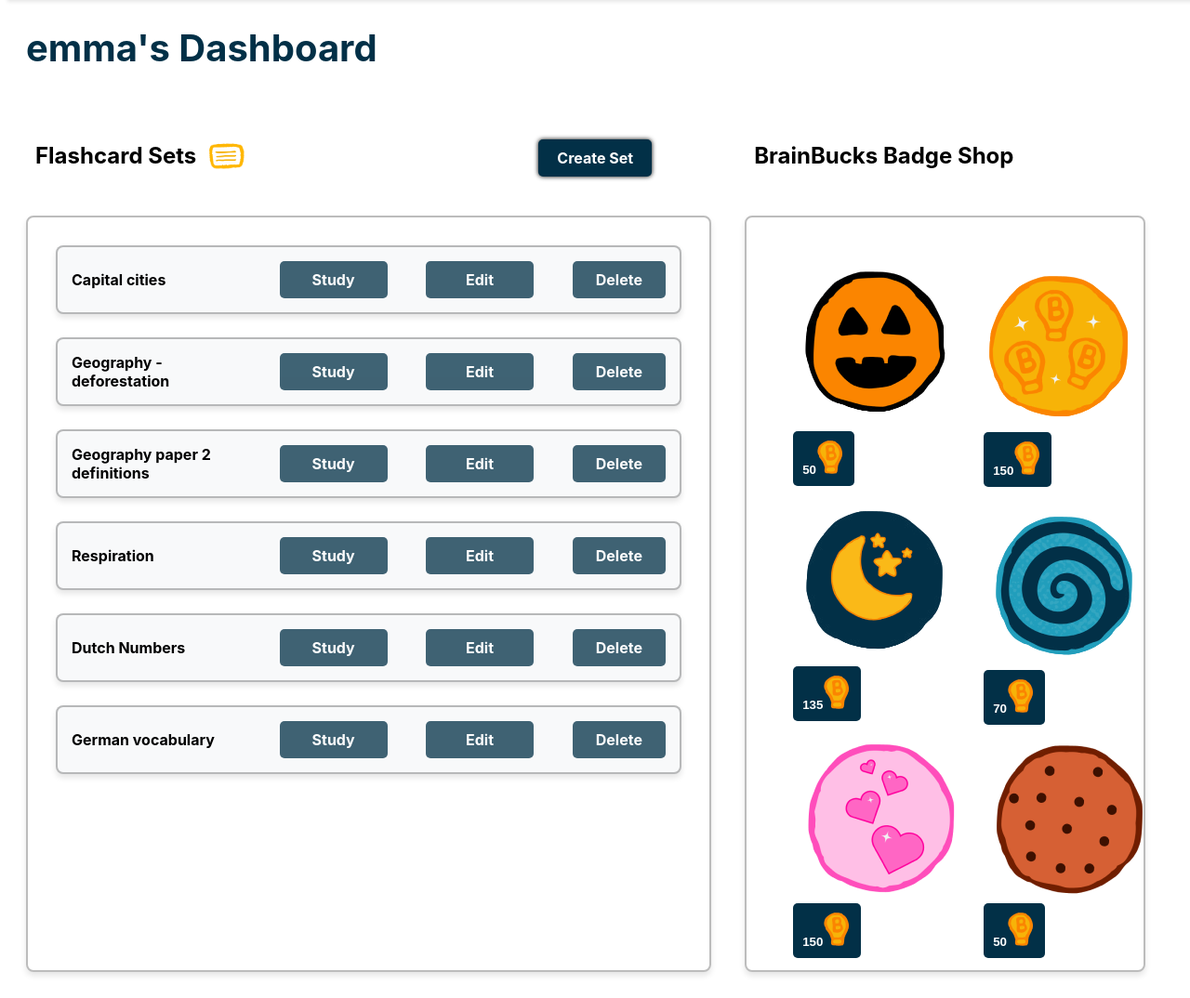
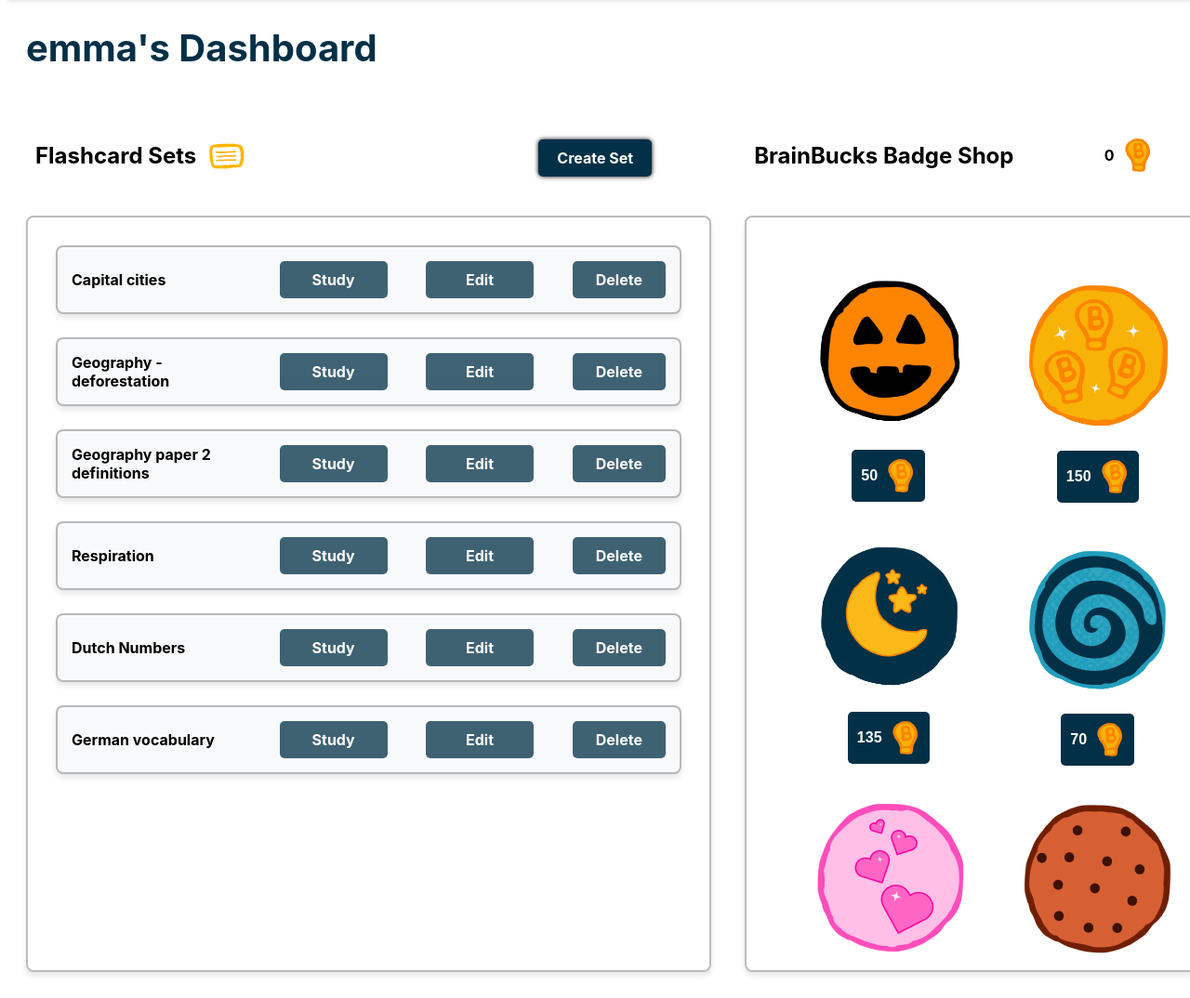
Before and after one commit to EmmaChantrey/flashcards, a Django app: page /dashboard/ in a window 1280 px wide. Shown: the part 103-1177 px from the top of the page at 93% size. Run offline with Django 4.2, Linux system fonts and the light colour scheme; a user stored in the database is signed in; data comes from the database, SQL or seed files in the repository; both versions use the stored data as it was after the commit.

Commit message:
new badges added and improved styling, commenting on views.py

```diff
--- a/cards/templates/cards/dashboard.html
+++ b/cards/templates/cards/dashboard.html
@@ -55,6 +55,7 @@
     <div class="badge-shop">
         <div class="header">
             <h2>BrainBucks Badge Shop</h2>
+            <div class="brainbucks">{{ brainbucks }}<img src="{% static 'images/brainbuck.png' %}" alt="BrainBucks" class="brainbuck-img"></div>
         </div>
         <div class="scrollbox">
             <div class="study-grid">
@@ -72,7 +73,7 @@
                         <div class="badge-buttons">
                             <form action="" method="post" class="purchase-badge-form">
                                 {% csrf_token %}
-                                <button type="submit">{{ badge.price }}<img src="{% static 'images/brainbuck.png' %}" alt="BrainBucks"></button>
+                                <button type="submit" class="brainbucks">{{ badge.price }}<img src="{% static 'images/brainbuck.png' %}" alt="BrainBucks"></button>
                             </form>
                         </div>
                     </div>
--- a/cards/views.py
+++ b/cards/views.py
@@ -88,6 +88,7 @@ def dashboard(request):
     return render(request, 'cards/dashboard.html', {
         'flashcard_sets': flashcard_sets,
         'username': request.user.username,
+        'brainbucks': request.user.profile.brainbucks,
         'badges': badges,
     })
 
@@ -273,14 +274,14 @@ def evaluate_and_update_flashcard(request, flashcard, flashcard_set, user_answer
         print("Incorrect")
         performance_level = 1
 
-    # Update flashcard's ease factor, interval, and last reviewed date
+    # update flashcard's ease factor, interval, and last reviewed date
     flashcard.ease_factor = ease_factor_calculation(flashcard.ease_factor, performance_level)
     print(f"New ease factor for the flashcard '{flashcard.term}' is: {flashcard.ease_factor:.2f}")
     flashcard.interval = max(flashcard.interval * flashcard.ease_factor, 86400)  # Ensure at least one day
     flashcard.last_reviewed = now()
     flashcard.save()
 
-    # Update flashcard set's baseline
+    # update flashcard set's baseline time
     new_baseline = (flashcard_set.baseline + elapsed_time) / 2
     flashcard_set.baseline = new_baseline
     flashcard_set.save()
@@ -290,12 +291,13 @@ def evaluate_and_update_flashcard(request, flashcard, flashcard_set, user_answer
 
 def create_blank_definition(definition):
     words = definition.split()
-    # Randomly select a word or small phrase
+
+    # randomly select a word or small phrase
     start_index = random.randint(0, len(words) - 1)
-    end_index = min(start_index + random.randint(1, 2), len(words))  # 1-2 word phrases
+    end_index = min(start_index + random.randint(1, 2), len(words))
     blanked_phrase = " ".join(words[start_index:end_index])
 
-    # Replace the phrase with an HTML input field
+    # replace the phrase with an HTML input field
     words[start_index:end_index] = [f'<input type="text" class="blank" name="answer" placeholder="Fill the blank" required />']
     blanked_definition = " ".join(words)
 
@@ -305,11 +307,10 @@ def create_blank_definition(definition):
 def setup_fill_the_blanks(request, set_id):
     flashcard_set = get_object_or_404(FlashcardSet, id=set_id, user=request.user.profile)
 
-    # Generate a new lineup
     flashcards = list(flashcard_set.flashcards.all())
     new_lineup = get_lineup(flashcards, 10)
 
-    # Process each flashcard to create blanks in definitions
+    # process each flashcard to create blanks in definitions
     blanked_flashcards = []
     for card in new_lineup:
         blanked_definition, blanked_phrase = create_blank_definition(card.definition)
@@ -320,10 +321,12 @@ def setup_fill_the_blanks(request, set_id):
             'correct_answer': blanked_phrase,
         })
 
-    # Store the processed lineup and reset the index
+    # store the processed lineup and reset the index
     request.session['lineup'] = blanked_flashcards
     request.session['current_index'] = 0
     request.session['start_time'] = None
+
+    # keep track of correct and incorrect answers
     request.session['correct'] = 0
     request.session['incorrect'] = 0
 
@@ -339,11 +342,11 @@ def fill_the_blanks(request, set_id):
     if current_index >= len(lineup):
         return redirect('landing')
 
-    # Get current flashcard details
+    # get current flashcard details
     current_flashcard = lineup[current_index]
     progress_percentage = (current_index / len(lineup)) * 100
 
-    # Store the correct answer in the session for validation later
+    # store the correct answer in the session for validation later
     request.session['correct_answer'] = current_flashcard['correct_answer']
 
     return render(request, 'cards/fill_the_blanks.html', {
@@ -383,21 +386,21 @@ def fill_the_blanks_check(request, set_id):
 def setup_quiz(request, set_id):
     flashcard_set = get_object_or_404(FlashcardSet, id=set_id, user=request.user.profile)
 
-    # Generate a new lineup
+    # generate a new lineup
     flashcards = list(flashcard_set.flashcards.all())
     new_lineup = get_lineup(flashcards, 10)
 
-    # Process each flashcard to create multiple-choice options
+    # process each flashcard to create multiple-choice options
     multiple_choice_flashcards = []
     for card in new_lineup:
-        # Get the correct definition
+        # get the correct definition
         correct_definition = card.definition
 
-        # Get other flashcards' definitions as incorrect options
+        # get other flashcards' definitions as incorrect options
         other_cards = [f.definition for f in flashcards if f.id != card.id]
         incorrect_definitions = sample(other_cards, min(3, len(other_cards)))
 
-        # Combine correct and incorrect definitions and shuffle
+        # combine correct and incorrect definitions and shuffle
         all_options = incorrect_definitions + [correct_definition]
         shuffle(all_options)
 
@@ -408,10 +411,12 @@ def setup_quiz(request, set_id):
             'correct_answer': correct_definition,
         })
 
-    # Store the processed lineup and reset the index
+    # store the processed lineup and reset the index
     request.session['lineup'] = multiple_choice_flashcards
     request.session['current_index'] = 0
     request.session['start_time'] = None
+
+    # keep track of correct and incorrect answers
     request.session['correct'] = 0
     request.session['incorrect'] = 0
 
@@ -427,11 +432,11 @@ def quiz(request, set_id):
     if current_index >= len(lineup):
         return redirect('game_end', set_id=set_id)
 
-    # Get current flashcard details
+    # get current flashcard details
     current_flashcard = lineup[current_index]
     progress_percentage = (current_index / len(lineup)) * 100
 
-    # Store the correct answer in the session for validation later
+    # store the correct answer in the session for validation later
     request.session['correct_answer'] = current_flashcard['correct_answer']
 
     return render(request, 'cards/quiz.html', {
@@ -447,8 +452,8 @@ def quiz_check(request, set_id):
     current_index = request.session.get('current_index', 0)
 
     if current_index >= len(lineup):
-        del request.session['lineup']  # Clear lineup when the game ends
-        del request.session['current_index']  # Reset the index
+        del request.session['lineup']  # clear lineup when the game ends
+        del request.session['current_index']
         return JsonResponse({'redirect': True, 'url': reverse('game_end', args=[set_id])})
 
     flashcard_data = lineup[current_index]
@@ -461,12 +466,8 @@ def quiz_check(request, set_id):
 
     evaluate_and_update_flashcard(request, flashcard, flashcard_set, True, is_correct, elapsed_time)
 
-    # Increment current index
     request.session['current_index'] += 1
-
-    # Calculate progress percentage
     progress_percentage = (request.session['current_index'] / len(lineup)) * 100
-
     feedback_message = "Correct!" if is_correct else f"Incorrect. The correct answer is '{correct_answer}'."
 
     return JsonResponse({
@@ -508,7 +509,6 @@ def match(request, set_id):
     for flashcard in flashcards:
         items.append({'id': flashcard.id, 'value': flashcard.term})
         items.append({'id': flashcard.id, 'value': flashcard.definition})
-        print(flashcard.id)
 
     random.shuffle(items)
 
@@ -527,7 +527,7 @@ def evaluate_match(request, set_id):
 
     flashcard = get_object_or_404(Flashcard, id=flashcard_id)
 
-    evaluate_and_update_flashcard(request, flashcard, flashcard_set, is_correct, is_correct, elapsed_time)
+    evaluate_and_update_flashcard(request, flashcard, flashcard_set, True, is_correct, elapsed_time)
 
     return JsonResponse({'success': True, 'message': 'Evaluation complete'})
 
@@ -542,6 +542,7 @@ def game_end(request, set_id):
     start_time_str = request.session.get('start_time')
     correct = request.session.get('correct', 0)
     incorrect = request.session.get('incorrect', 0)
+    score = 0
 
     if start_time_str:
         start_time = datetime.fromisoformat(start_time_str)
@@ -563,10 +564,6 @@ def edit_set(request, set_id):
     if request.method == 'POST':
         set_title = FlashcardSetTitle(request.POST, instance=flashcard_set)
         set_contents = FlashcardTermDefs(request.POST, instance=flashcard_set)
-
-        for form in set_contents.forms:
-            if not form.cleaned_data.get('term') and not form.cleaned_data.get('definition'):
-                form.cleaned_data['DELETE'] = True
 
         if set_title.is_valid() and set_contents.is_valid():
             set_title.save()
--- a/static/css/styles.css
+++ b/static/css/styles.css
@@ -373,7 +373,7 @@ input[type="radio"]:checked + label.custom-radio {
     text-align: center;
     font-size: 1.2em;
     display: flex;
-    justify-content: space-between;
+    justify-content: space-around;
     align-items: center;
     z-index: 1000;
     background-color: #f8f9fa;
@@ -484,6 +484,12 @@ input[type="radio"]:checked + label.custom-radio {
     box-sizing: border-box;
 }
 
+
+.badge-shop {
+    float: right;
+    width: 35%;
+}
+
 .badge-shop .header,
 .flashcard-nav-header {
     width: 100%;
@@ -491,6 +497,24 @@ input[type="radio"]:checked + label.custom-radio {
     align-items: center;
     justify-content: space-between;
     padding: 10px;
+}
+
+.badge-box {
+    display: flex;
+    flex-direction: column;
+    align-items: center;
+    justify-content: center;
+    text-align: center;
+    padding: 10px;
+    gap: 10px;
+}
+
+.brainbucks {
+    font-weight: bold;
+    font-size: medium;
+    display: flex;
+    align-items: center;
+    gap: 10px;
 }
 
 .flashcard-nav-title{
@@ -691,11 +715,6 @@ input[type="radio"]:checked + label.custom-radio {
 } */
 
 
-.badge-shop {
-    float: right;
-    width: 30%;
-}
-
 .dashboard {
     display: flex;
     gap: 100px;
```
Also changed, not shown: db.sqlite3, static/images/badges/5.png (added), static/images/badges/6.png (added), static/images/badges/7.png (added), static/images/badges/8.png (added).
